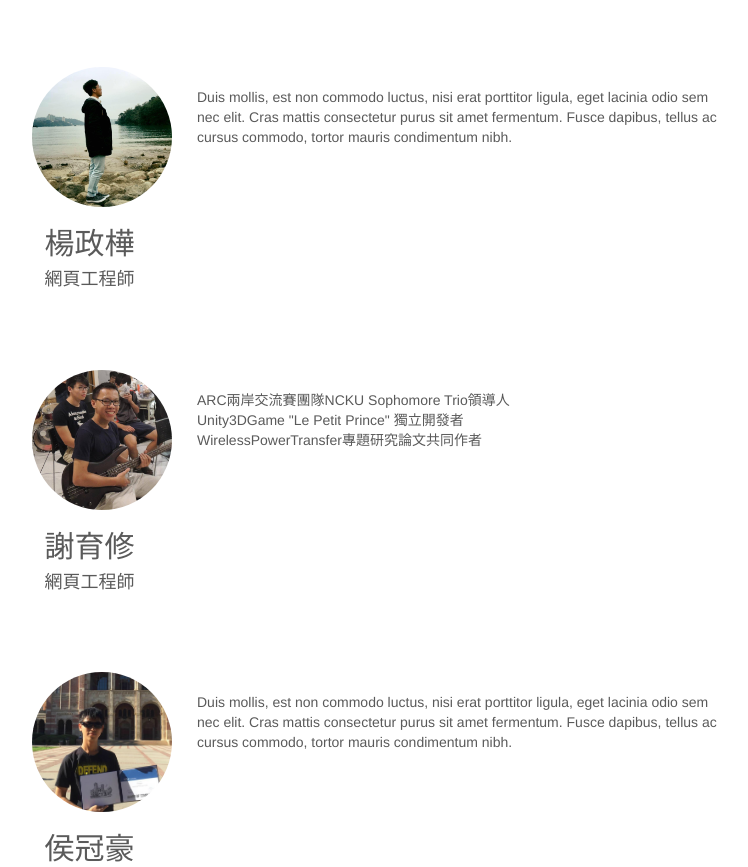
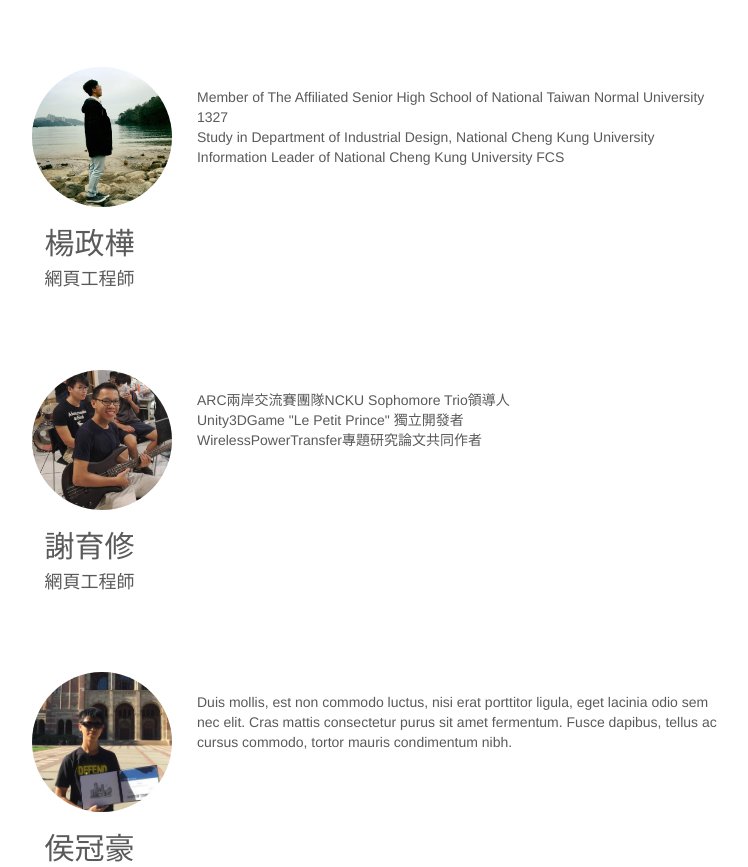
Before and after one commit to frank12331/GoArt, a plain HTML site: page index.html in a window 1280 px wide. Shown: the part 2431-3298 px from the top of the page, without its empty margins (338-1086 px from the left). Drawn offline with nearby package versions, Linux system fonts and the light colour scheme.

Commit message:
Update index.html
add 楊政樺自我介紹

```diff
--- a/index.html
+++ b/index.html
@@ -189,7 +189,7 @@
           <h4>網頁工程師</h4>
         </div>
         <div class="col-md-8">
-          <p>Duis mollis, est non commodo luctus, nisi erat porttitor ligula, eget lacinia odio sem nec elit. Cras mattis consectetur purus sit amet fermentum. Fusce dapibus, tellus ac cursus commodo, tortor mauris condimentum nibh.</p>
+          <p>Member of The Affiliated Senior High School of National Taiwan Normal University 1327<br>Study in Department of Industrial Design, National Cheng Kung University<br>Information Leader of National Cheng Kung University FCS</p>
         </div>
 	  </div>
 
```
